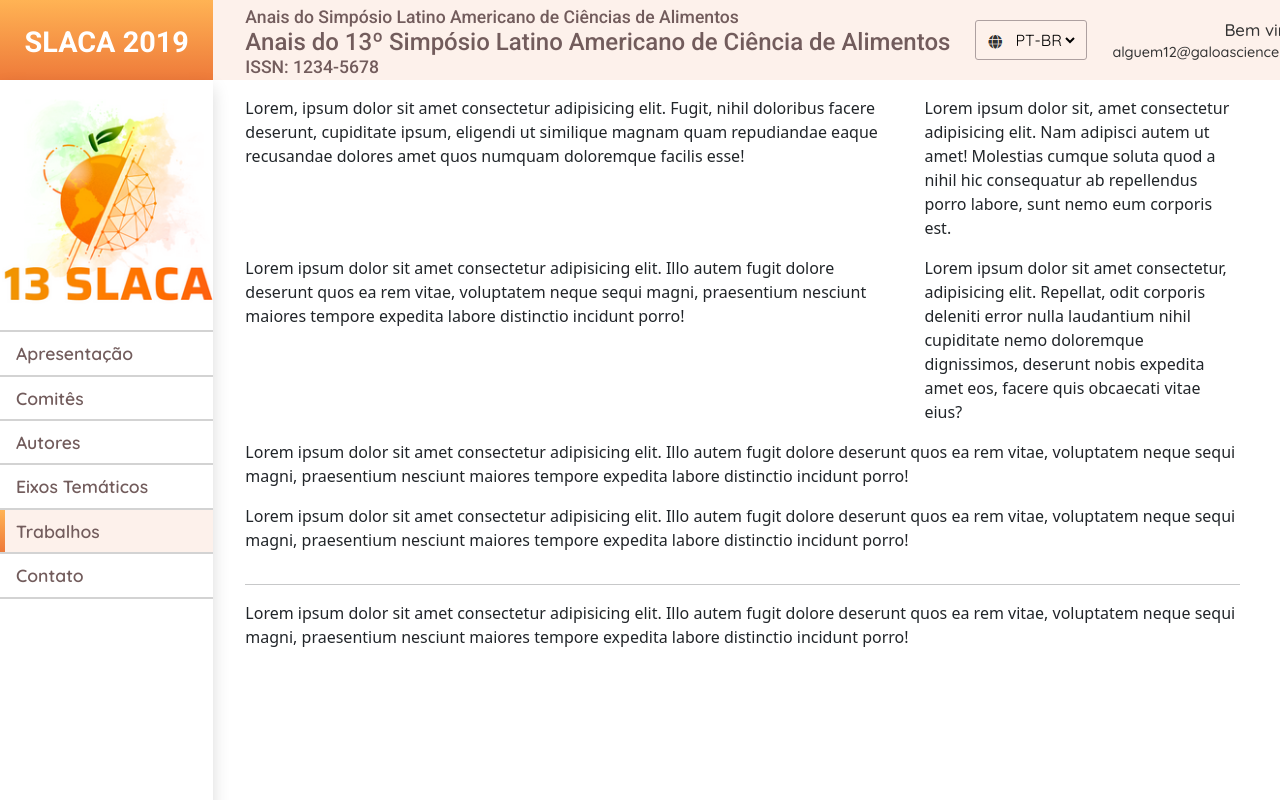
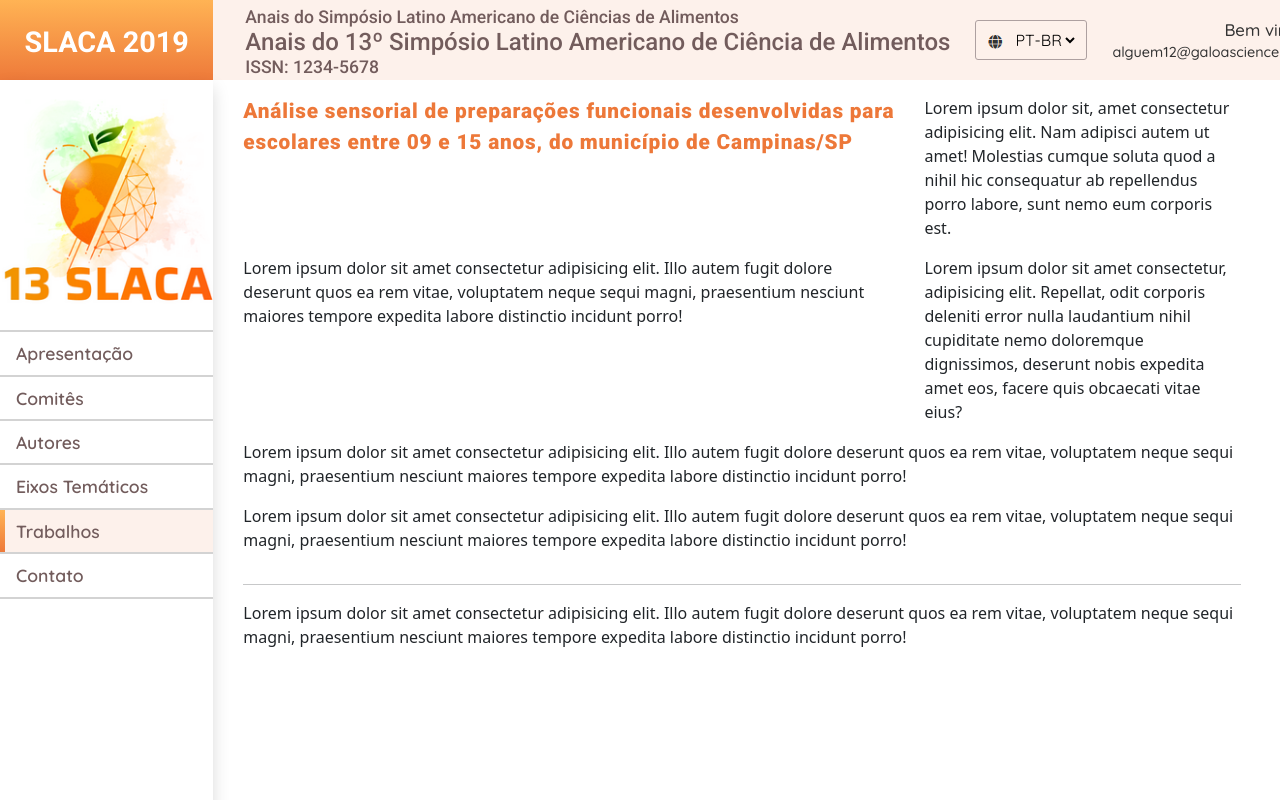
Before and after one commit to MarceloM075/criando-um-site, a website: page index.html in a window 1280 px wide. Drawn offline with nearby package versions, Linux system fonts and the light colour scheme.

Commit message:
criando o conteúdo principal

```diff
--- /dev/null
+++ b/assets/styles/mainContentContainer.css
@@ -0,0 +1,11 @@
+#main-content-container>*{
+    padding: 0px 15px 0px 30px;
+}
+
+#title{
+    font-size: 1.3rem;
+    font-family: 'Roboto', sans-serif;
+    color: var(--orange);
+    font-weight: 900;
+    letter-spacing: 0.05rem;
+}
--- a/assets/styles/styles.css
+++ b/assets/styles/styles.css
@@ -2,6 +2,7 @@
 @import "topBarContentContainer.css";
 @import "contentContainer.css";
 @import "topBarNavContainer.css";
+@import "mainContentContainer.css";
 @import url('https://fonts.googleapis.com/css2?family=Quicksand:wght@300;400;500;600;700&family=Roboto:ital,wght@0,100;0,300;0,400;0,500;0,700;0,900;1,100;1,300;1,400;1,500;1,700;1,900&display=swap');
 
 *{
@@ -22,12 +23,6 @@
     --orange-gradient: linear-gradient(180deg, #FEB254 0%, #F0813D 100%);
 
     --topbar-height: 5rem;
-}
-
-html{
-    margin: 0;
-    padding: 0;
-    overflow-x: hidden;
 }
 
 .topbar-height{
--- a/index.html
+++ b/index.html
@@ -71,10 +71,10 @@
                     </div>
                 </div>
             </div>
-            <div class="row" id="main-content-container">
+            <div class="row m-0 p-0" id="main-content-container">
                 <div class="col-lg-12 row" id="title-main-content">
-                    <div class="col-lg-8 mt-3">
-                        Lorem, ipsum dolor sit amet consectetur adipisicing elit. Fugit, nihil doloribus facere deserunt, cupiditate ipsum, eligendi ut similique magnam quam repudiandae eaque recusandae dolores amet quos numquam doloremque facilis esse!
+                    <div class="col-lg-8 mt-3" id="title">
+                        Análise sensorial de preparações funcionais desenvolvidas para escolares entre 09 e 15 anos, do município de Campinas/SP
                     </div>
                     <div class="col-lg-4 mt-3">
                         Lorem ipsum dolor sit, amet consectetur adipisicing elit. Nam adipisci autem ut amet! Molestias cumque soluta quod a nihil hic consequatur ab repellendus porro labore, sunt nemo eum corporis est.
```
